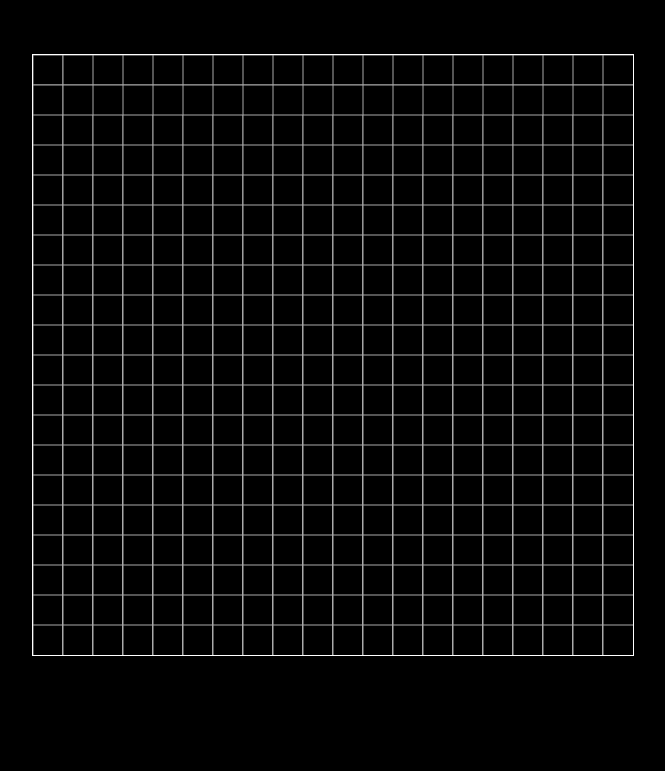
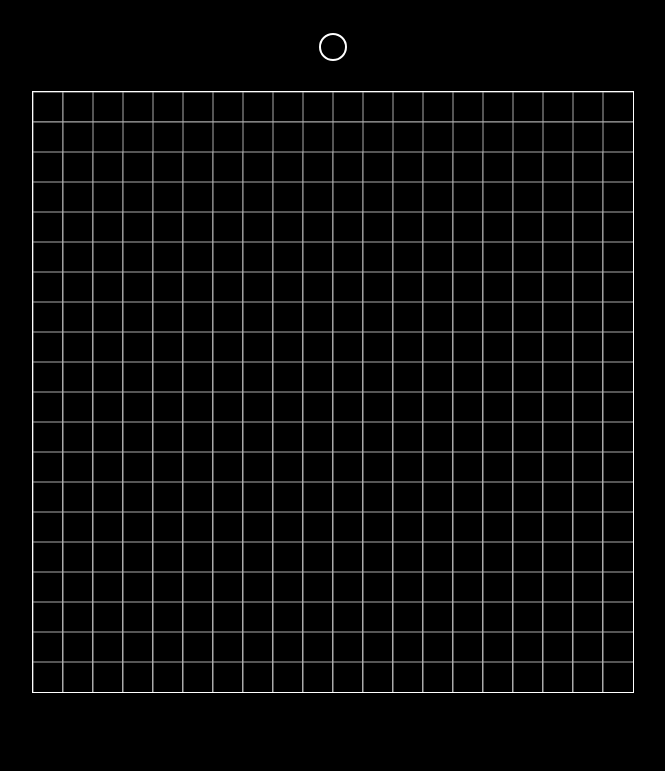
Before and after one commit to LeonardoHysesani/custom_cellular_automata, a plain HTML site: page index.html in a window 1280 px wide. Shown: the whole page, without its empty margins (307-972 px from the left). Drawn offline with nearby package versions, Linux system fonts and the light colour scheme; animation ran at ten frames a second.

Commit message:
Added play/pause button and monospace font (fixed char width)

```diff
--- a/bin_hex_conversion.js
+++ b/bin_hex_conversion.js
@@ -1,4 +1,4 @@
-// Borrowed from 3rd party xD
+// Borrowed from StackOverflow xD
 function binaryToHex(s) {
     var i, k, part, accum, ret = '';
     for (i = s.length - 1; i >= 3; i -= 4) {
--- a/index.html
+++ b/index.html
@@ -5,14 +5,30 @@
     <script type="application/javascript" src="this.js"></script>
     <script type="application/javascript" src="bin_hex_conversion.js"></script>
     <link rel="stylesheet" href="styles.css">
+    <link rel="stylesheet" href="https://fonts.googleapis.com/css2?family=Material+Symbols+Outlined:opsz,wght,FILL,GRAD@24,400,0,0" />
 </head>
 <body>
 <div id="outer_container">
+    <span id="play-pause-btn" class="material-symbols-outlined">pause</span>
     <canvas id="world_canvas" height="600px" width="600px"></canvas>
     <label for="rule-div">Rules</label>
     <div id="rule-div"></div>
     <script type="application/javascript">
         $(document).ready(function () {
+            // Play/pause btn
+            document.addEventListener("keypress", function (ev) {
+                if (ev.key === " ") {
+                    toggleSimulationEnabled();
+                }
+            });
+            $("#play-pause-btn")[0].addEventListener("click", () => toggleSimulationEnabled());
+            function toggleSimulationEnabled() {
+                simulationEnabled = !simulationEnabled;
+                $("#play-pause-btn")[0].innerText = simulationEnabled ? "pause" : "play_arrow";
+            }
+            $("#play-pause-btn")[0].innerHTML = simulationEnabled ? "play_arrow" : "pause";
+
+            // Rule display
             let hexstr = binaryToHex(ruleString);
             let hexarr = hexstr.match(/.{1,32}/g);
             for (let i = 0; i < hexarr.length; i++) {
--- a/styles.css
+++ b/styles.css
@@ -4,6 +4,7 @@ body {
     width: 100vw;
     overflow: hidden;
     margin: 0;
+    font-family: monospace;
 }
 
 #outer_container {
@@ -24,3 +25,11 @@ body {
     text-align: center;
     width: 600px;
 }
+
+#play-pause-btn {
+    cursor: pointer;
+    user-select: none;
+    margin-bottom: 30px;
+    border: 2px solid white;
+    border-radius: 100%;
+}
--- a/this.js
+++ b/this.js
@@ -119,12 +119,6 @@ $(document).ready(function () {
         let coords = getMousePositionInGrid(canvas, event);
         grid[coords[0]][coords[1]] = grid[coords[0]][coords[1]] === 0 ? 1 : 0;
     });
-    document.addEventListener("keypress", function (ev) {
-        if (ev.key === " ") {
-            simulationEnabled = !simulationEnabled;
-        }
-    });
-
 
     function getMousePositionInGrid(canvas, event) {
         let realPosition = getMousePosition(canvas, event);
```
